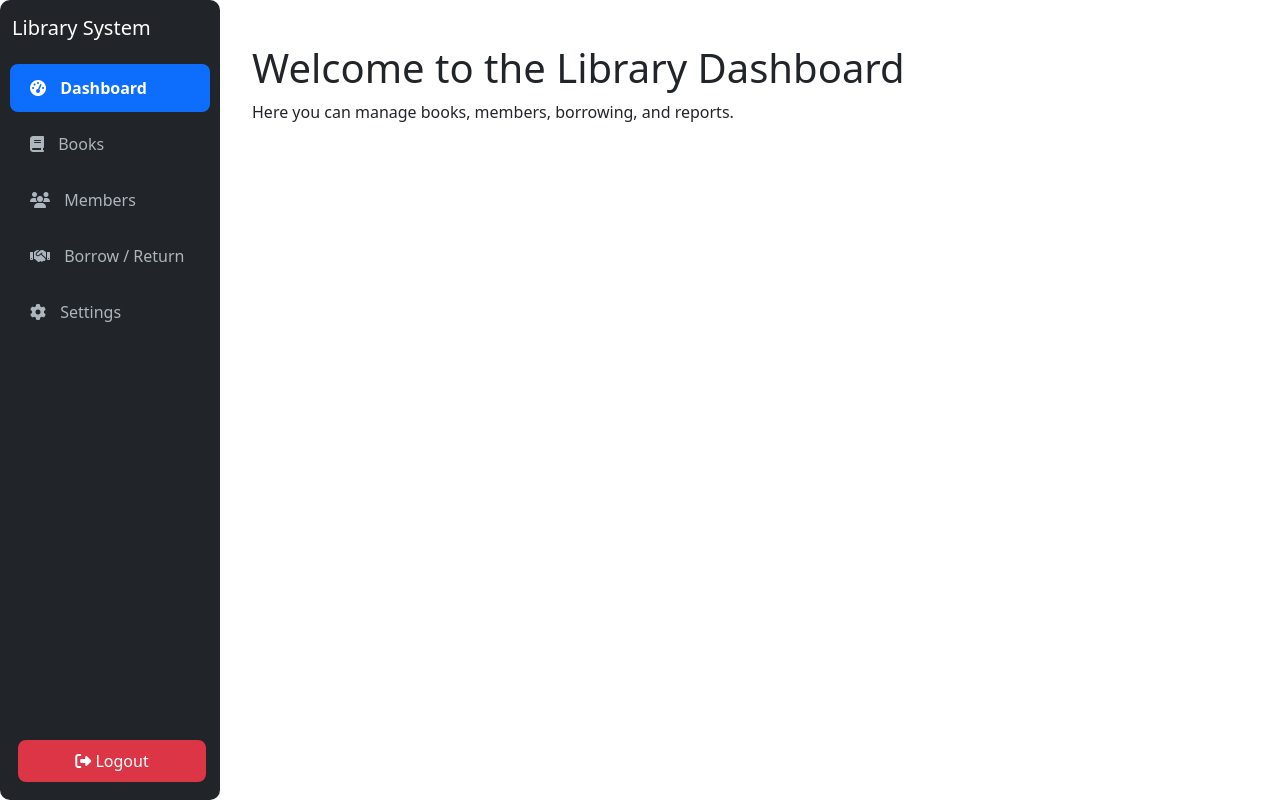
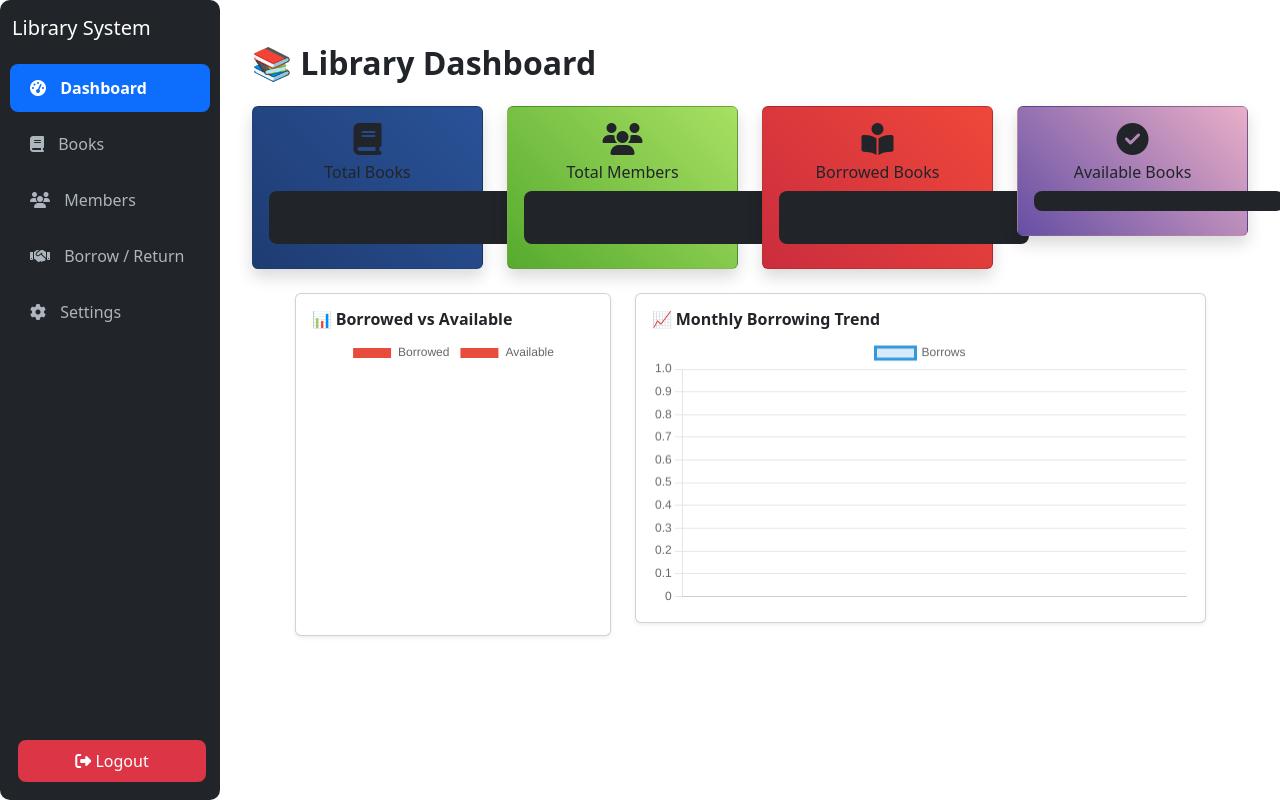
Before and after one commit to phearun789/PHP, a PHP site: page / in a window 1280 px wide. Run offline with PHP 8.4, Linux system fonts and the light colour scheme; data that the repository does not hold is empty.

Commit message:
Dashboard and txt for create db

```diff
--- a/PHPFinalProject/index.php
+++ b/PHPFinalProject/index.php
@@ -1,19 +1,133 @@
 <?php
 include "layout.php";
+
+// Summary Counts
+$totalBooks = $conn->query("SELECT COUNT(*) as c FROM books")->fetch_assoc()['c'];
+$totalMembers = $conn->query("SELECT COUNT(*) as c FROM members")->fetch_assoc()['c'];
+$borrowedBooks = $conn->query("SELECT COUNT(*) as c FROM borrow_return WHERE status='Borrowed'")->fetch_assoc()['c'];
+$availableBooks = $conn->query("SELECT SUM(available_stock) as c FROM books")->fetch_assoc()['c'];
+
+// Borrow trend (last 6 months)
+$trend = $conn->query("
+    SELECT DATE_FORMAT(borrow_date, '%Y-%m') as month, COUNT(*) as total
+    FROM borrow_return
+    GROUP BY month
+    ORDER BY month DESC
+    LIMIT 6
+");
+
+$months = [];
+$totals = [];
+while($row = $trend->fetch_assoc()) {
+    $months[] = $row['month'];
+    $totals[] = $row['total'];
+}
 ?>
 <!DOCTYPE html>
 <html lang="en">
 <head>
-    <meta charset="UTF-8">
-    <meta name="viewport" content="width=device-width, initial-scale=1.0">
-    <title>Document</title>
+  <meta charset="UTF-8">
+  <meta name="viewport" content="width=device-width, initial-scale=1.0">
+  <title>Library Dashboard</title>
+  <link href="https://cdn.jsdelivr.net/npm/bootstrap@5.3.2/dist/css/bootstrap.min.css" rel="stylesheet">
+  <link href="https://cdnjs.cloudflare.com/ajax/libs/font-awesome/6.5.0/css/all.min.css" rel="stylesheet">
+  <script src="https://cdn.jsdelivr.net/npm/chart.js"></script>
 </head>
 <body>
-    <main class="content">
-    <div class="container-fluid">
-      <h1 class="mt-4">Welcome to the Library Dashboard</h1>
-      <p>Here you can manage books, members, borrowing, and reports.</p>
+  <main class="content">
+    <div class="container mt-4">
+      <h2 class="mb-4 fw-bold">📚 Library Dashboard</h2>
+      <div class="row g-4">
+        <div class="col-md-3">
+          <div class="card stat-card bg-gradient-blue text-center shadow">
+            <div class="card-body">
+              <i class="fas fa-book fa-2x mb-2"></i>
+              <h6>Total Books</h6>
+              <h3><?= $totalBooks ?></h3>
+            </div>
+          </div>
+        </div>
+        <div class="col-md-3">
+          <div class="card stat-card bg-gradient-green text-center shadow">
+            <div class="card-body">
+              <i class="fas fa-users fa-2x mb-2"></i>
+              <h6>Total Members</h6>
+              <h3><?= $totalMembers ?></h3>
+            </div>
+          </div>
+        </div>
+        <div class="col-md-3">
+          <div class="card stat-card bg-gradient-red text-center shadow">
+            <div class="card-body">
+              <i class="fas fa-book-reader fa-2x mb-2"></i>
+              <h6>Borrowed Books</h6>
+              <h3><?= $borrowedBooks ?></h3>
+            </div>
+          </div>
+        </div>
+        <div class="col-md-3">
+          <div class="card stat-card bg-gradient-purple text-center shadow">
+            <div class="card-body">
+              <i class="fas fa-check-circle fa-2x mb-2"></i>
+              <h6>Available Books</h6>
+              <h3><?= $availableBooks ?></h3>
+            </div>
+          </div>
+        </div>
+      </div>
+
+      <div class="row mt-4 justify-content-center">
+        <!-- Pie Chart -->
+        <div class="col-4">
+          <div class="card chart-card shadow-sm">
+            <div class="card-body">
+              <h6 class="fw-semibold">📊 Borrowed vs Available</h6>
+              <canvas id="pieChart"></canvas>
+            </div>
+          </div>
+        </div>
+
+        <!-- Line Chart -->
+        <div class="col-7">
+          <div class="card chart-card shadow-sm">
+            <div class="card-body">
+              <h6 class="fw-semibold">📈 Monthly Borrowing Trend</h6>
+              <canvas id="lineChart"></canvas>
+            </div>
+          </div>
+        </div>
+      </div>
     </div>
   </main>
+
+<script>
+const ctx1 = document.getElementById('pieChart');
+new Chart(ctx1, {
+  type: 'doughnut',
+  data: {
+    labels: ['Borrowed','Available'],
+    datasets: [{
+      data: [<?= $borrowedBooks ?>, <?= $availableBooks ?>],
+      backgroundColor: ['#e74c3c','#2ecc71']
+    }]
+  }
+});
+
+const ctx2 = document.getElementById('lineChart');
+new Chart(ctx2, {
+  type: 'line',
+  data: {
+    labels: <?= json_encode(array_reverse($months)) ?>,
+    datasets: [{
+      label: 'Borrows',
+      data: <?= json_encode(array_reverse($totals)) ?>,
+      borderColor: '#3498db',
+      backgroundColor: 'rgba(52,152,219,0.2)',
+      fill: true,
+      tension: 0.3
+    }]
+  }
+});
+</script>
 </body>
 </html>
--- a/PHPFinalProject/style.css
+++ b/PHPFinalProject/style.css
@@ -99,33 +99,33 @@
   #demo .carousel-inner {
     margin-top: 10px;
     border-radius: 8px;
-    height: 300px; /* change to desired height */
+    height: 300px;
   }
 
   /* Make images fit nicely */
   #demo .carousel-item img {
     height: 70%;
     width: 100%;
-    object-fit: cover; /* covers the container without distortion */
+    object-fit: cover;
   }
   /* Set a fixed height for the carousel */
   #carouselExampleIndicators {
     margin-top: 10px;
-    max-width: 100%;   /* optional: control width */
-    height: 400px;      /* adjust this to your needs */
-    border-radius: 8px; /* optional: rounded corners */
-    overflow: hidden;    /* clip overflow */
+    max-width: 100%;
+    height: 400px;
+    border-radius: 8px;
+    overflow: hidden;
   }
 
   /* Make images fit inside */
   #carouselExampleIndicators .carousel-item img {
     height: 100%;
     width: 100%;
-    object-fit: cover; /* keep aspect ratio and fill container */
+    object-fit: cover;
   }
 
   h3{
-    background-color: #ff5879;
+    background-color: #212529;
     color: #fff;
     margin-top: 10px;
     padding: 10px;
@@ -137,6 +137,26 @@
   }
 
   /* card */
-  .my-card {         /* keep width here instead of inline */
-  margin-top: 100px;     /* change margin top */
+  .my-card {
+  margin-top: 100px;
 }
+
+
+/* dashboard */
+.stat-card {
+      border: none;
+      border-radius: 1rem;
+      color: #fff;
+      transition: transform 0.2s;
+    }
+    .stat-card:hover {
+      transform: translateY(-5px);
+    }
+    .bg-gradient-blue { background: linear-gradient(45deg, #1e3c72, #2a5298); }
+    .bg-gradient-green { background: linear-gradient(45deg, #56ab2f, #a8e063); }
+    .bg-gradient-red { background: linear-gradient(45deg, #cb2d3e, #ef473a); }
+    .bg-gradient-purple { background: linear-gradient(45deg, #654ea3, #eaafc8); }
+    .chart-card {
+      border-radius: 1rem;
+      box-shadow: 0 4px 12px rgba(0,0,0,0.1);
+    }
```
Also changed, not shown: other parts of PHPFinalProject/style.css (+11 -11 lines), CreateDb.txt (added, +46 -0 lines).
